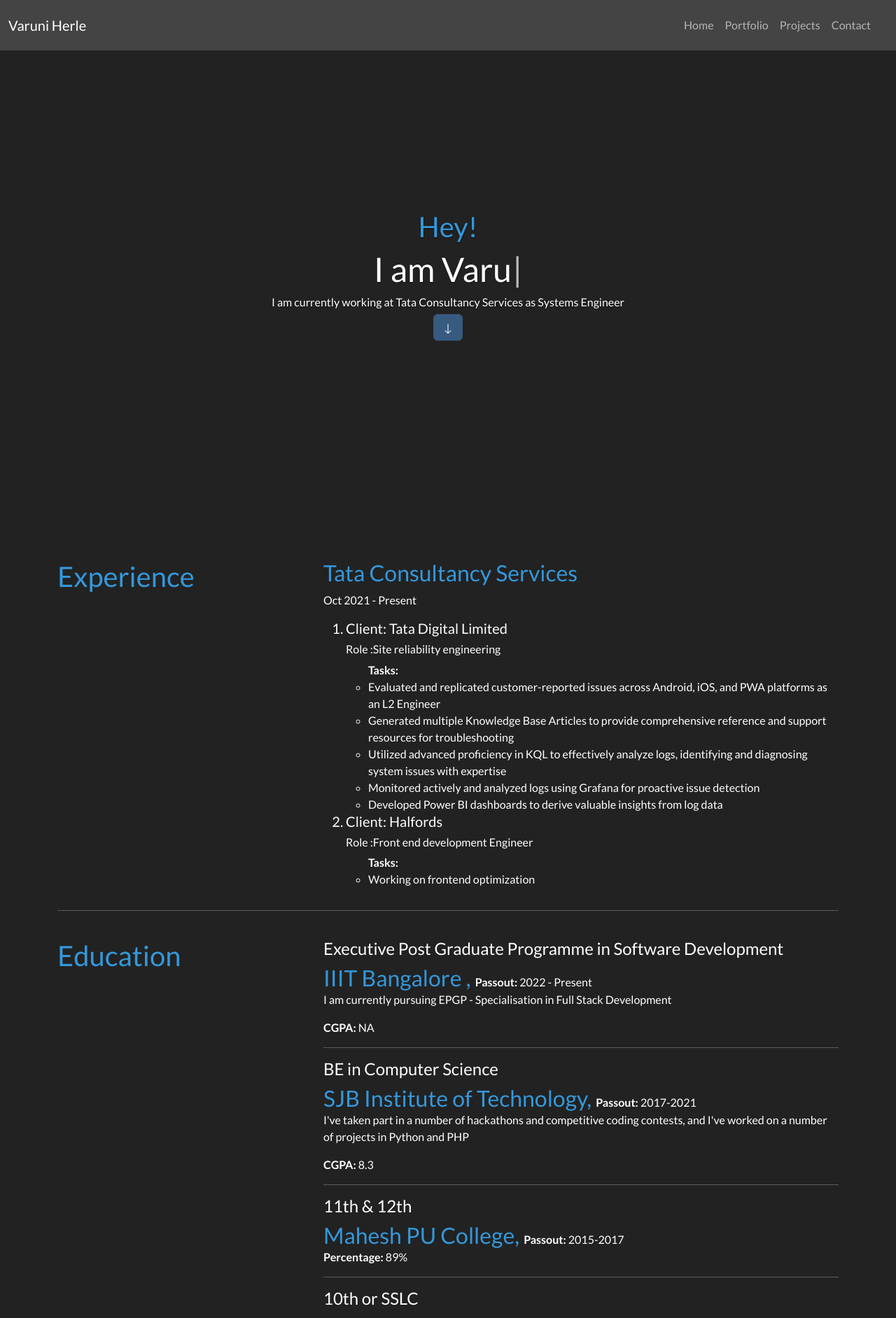
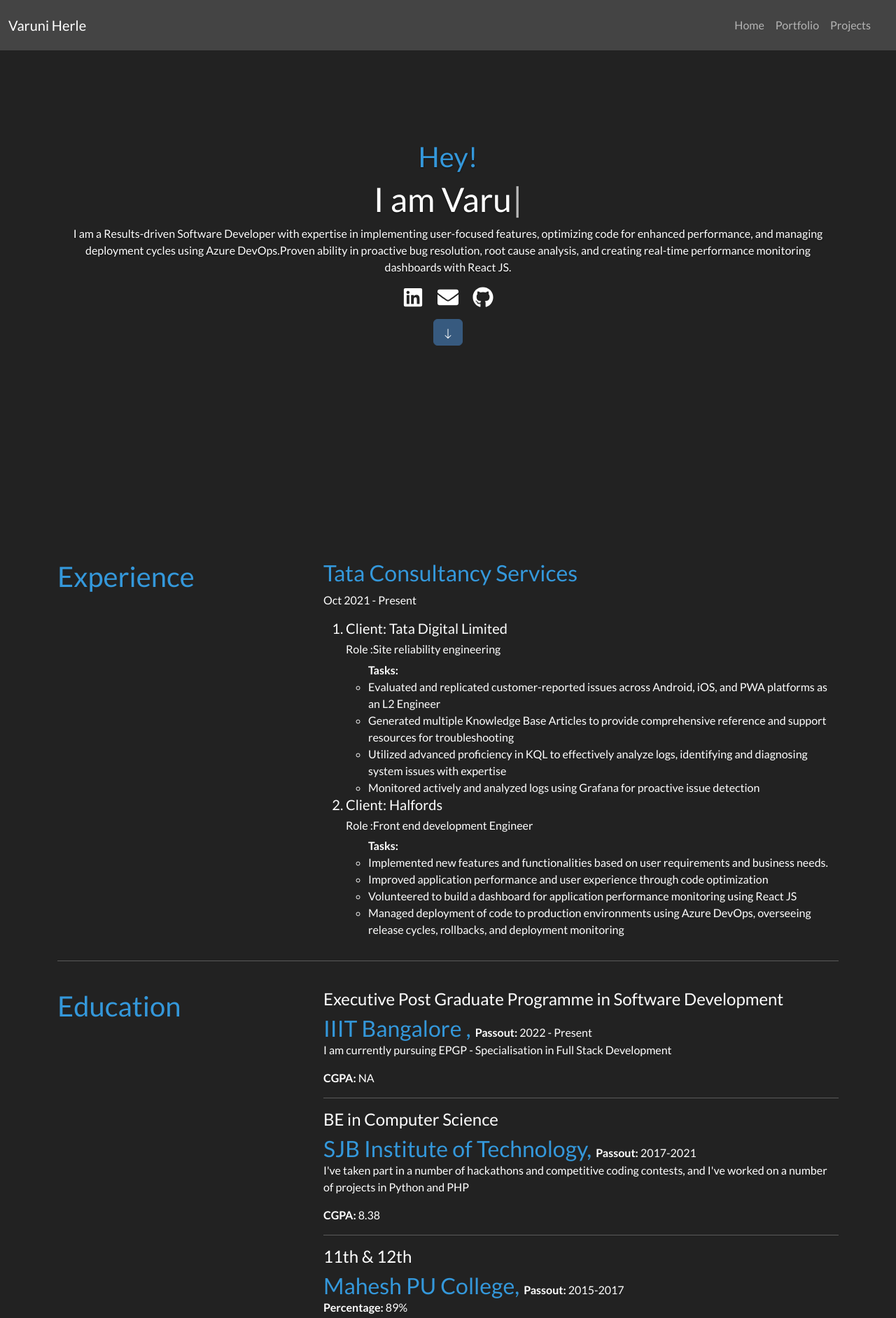
Before and after one commit to varuniherle/portfolio, a React (Create React App) app: page / in a window 1280 px wide. Shown: the top 1884 px of the page at 70% size. Built offline with nearby package versions, Linux system fonts and the light colour scheme.

Commit message:
modified the expereince and contacts

```diff
--- a/package.json
+++ b/package.json
@@ -12,7 +12,9 @@
     "react-bootstrap": "^2.7.0",
     "react-bootstrap-icons": "^1.10.2",
     "react-dom": "^18.2.0",
+    "react-icons": "^4.12.0",
     "react-scripts": "5.0.1",
+    "react-social-icons": "^6.7.0",
     "typewriter-effect": "^2.19.0",
     "web-vitals": "^2.1.4"
   },
--- a/src/components/About.jsx
+++ b/src/components/About.jsx
@@ -2,20 +2,14 @@
 import data from '../resume.js'
 import '../css/about.css'
 import img from '../images/profile.jpeg'
+import Contact from './Contact.jsx'
 
 function About() {
   return (
-    <div className='about'>
+    <div >
     <div className='container'>
-        <div className='row'>
-            <div className='col-4'>
-               <img className="profile-pic" src={img} alt="" />
-            </div>
-            <div className='col-8'>
-            <h1>About me</h1>
             {data.about}
-            </div>
-        </div>
+            <Contact />
     </div>
     </div>
 
--- a/src/components/Contact.jsx
+++ b/src/components/Contact.jsx
@@ -2,32 +2,33 @@
 import { Card } from 'react-bootstrap'
 import data from '../resume'
 import '../css/contact.css'
+import { FaLinkedin, FaEnvelope, FaGithub } from 'react-icons/fa';
+
 function Contact() {
     const contact = data.contact
+    const redirectToLinkedIn = () => {
+      window.open(contact[1].link, '_blank');
+    };
+
+    const redirectToGmail = () => {
+      window.open('mailto:'+ contact[0].link);
+    };
+
+    const redirectToGitHub = () => {
+      window.open(contact[2].link, '_blank');
+    };
   return (
-    <div className='mt-1 footerbackground'>
-        <h2 className='container text-info'>My Contact details</h2>
-
-        <div className='row container'>
-            {contact.map((c)=>{
-                return(
-                <div className='col-md-3  mx-auto mb-2'>
-                        <h4 className='text-info'>{c.name}</h4>
-                        {c.name =="Email"?
-                         <a href="mailto:varunipherle@gmail.com" className='link text-muted'>{c.link}</a>
-                         :<a href ={c.link} className='link text-muted'>{c.link}</a>}
-                </div>
-                )
-            })}
-
-
-        </div>
-
-
-
-
-
+    <div style={{ display: 'flex', justifyContent: 'center', alignItems: 'center' }} className='p-3'>
+    <div onClick={redirectToLinkedIn} style={{ margin: '0 10px' }}>
+      <FaLinkedin size={30} />
     </div>
+    <div onClick={redirectToGmail} style={{ margin: '0 10px' }}>
+      <FaEnvelope size={30} />
+    </div>
+    <div onClick={redirectToGitHub} style={{ margin: '0 10px' }}>
+      <FaGithub size={30} />
+    </div>
+  </div>
   )
 }
 
--- a/src/components/Header.jsx
+++ b/src/components/Header.jsx
@@ -3,6 +3,9 @@
 import { ArrowDown } from 'react-bootstrap-icons'
 import Typewriter from 'typewriter-effect';
 import '../css/header.css'
+import About from './About';
+import data from '../resume';
+import Contact from './Contact';
 
 
 function Header() {
@@ -19,11 +22,12 @@
                 loop: true,
             }}
             /></h1>
-            <h6>I am currently working at Tata Consultancy Services as Systems Engineer</h6>
+            <div className='container'>
+            <About />
+            </div>
             </div>
             <div className=''>
             <a className="btn btn-primary " href="#portfolio"><ArrowDown /></a>
-
             </div>
         </div>
     </div>
--- a/src/components/Home.jsx
+++ b/src/components/Home.jsx
@@ -27,12 +27,6 @@
         <Projects />
         </div>
 
-        <div id ="contact">
-        <Contact />
-        </div>
-
-
-
     </div>
 
 
--- a/src/components/Navigation.jsx
+++ b/src/components/Navigation.jsx
@@ -21,7 +21,7 @@
             {/* <Nav.Link href="#">Experience</Nav.Link> */}
             <Nav.Link href="#projects">Projects</Nav.Link>
             {/* <Nav.Link href="#">Achievement</Nav.Link> */}
-            <Nav.Link href="#contact">Contact</Nav.Link>
+
           </Nav>
         </Navbar.Collapse>
       </Container>
--- a/src/components/Skills.jsx
+++ b/src/components/Skills.jsx
@@ -7,6 +7,7 @@
     const lang = data.skills.Languages;
     const framework = data.skills.Frameworks;
     const query = data.skills['Query Languages']
+   const version = data.skills['Version Control']
   return (
     <div>
         <div className='row'>
@@ -38,7 +39,16 @@
                 </div>
             )
         })}
+        <h3 className='text-info'>Version Control</h3>
+        {version.map((l) =>{
+            return(
+                <div className="col-6 card3">
+                    {l}
+                </div>
+            )
+        })}
         </div>
+
     </div>
   )
 }
--- a/src/css/about.css
+++ b/src/css/about.css
@@ -5,7 +5,7 @@
     border-radius: 50%;
  }
  .background{
-    color: black;
+    color: rgb(211, 67, 67);
     background-color: white;
  }
  .about{
--- a/src/css/contact.css
+++ b/src/css/contact.css
@@ -1,19 +1,5 @@
-.link{
-    text-decoration: none;
+.contacts{
+  display: 'flex';
+  justify-content: center;
+  align-items: center;
 }
-
-.card2{
-
-    box-shadow: 0 4px 8px 0 rgba(0, 0, 0, 0.2), 0 6px 20px 0 rgba(0, 0, 0, 0.281);
-    background-color: #303030;
-    padding: 1%;
-
-  }
-  .card2:hover{
-    background-color: #3030;
-  }
-
-  .footerbackground{
-    background-color: #303030;
-    overflow: hidden;
-  }
--- a/src/css/header.css
+++ b/src/css/header.css
@@ -2,7 +2,7 @@
     position: relative;
     /* margin-top: 10vh;; */
     height: 100vh;
-    min-height: 500px;
+    min-height: 300px;
     width: 100%;
     /* background: #161415 url("../images/profile.jpeg") no-repeat top center; */
     /* background-color: rgba(149, 21, 21, 0.255); */
@@ -14,7 +14,7 @@
  .header_content{
     padding-top: 10%;
     text-align: center;
-    padding-top: 300px;
+    padding-top: 200px;
     text-shadow: 0px 1px 2px rgba(0, 0, 0, .5);
  }
  .header_arrow{
--- a/src/resume.js
+++ b/src/resume.js
@@ -1,8 +1,10 @@
 const data = {
-    "about":"I am currectly working at TCS as Site realiablity engineer, I like to learn new technologies, ",
-    "skills":{"Languages" :["Python", "Java","Javascipt"] ,
+    "about":"I am a Results-driven Software Developer with expertise in implementing user-focused features, optimizing code for enhanced performance, and managing deployment cycles using Azure DevOps.Proven ability in proactive bug resolution, root cause analysis, and creating real-time performance monitoring dashboards with React JS.",
+
+    "skills":{"Languages" :[ "Java","Javascipt"] ,
     "Query Languages" :["SQL","KQL","No SQL" ],
-    "Frameworks" :["React JS"]
+    "Frameworks" :["React JS"],
+    "Version Control":["Git"]
     },
 
     "contact":[
@@ -26,7 +28,7 @@
         {
             "name":"SJB Institute of Technology",
             "yop":"2017-2021",
-            "marks":"8.3",
+            "marks":"8.38",
             "class" :"BE in Computer Science",
             "grade_type": "CGPA",
             "desc": "I've taken part in a number of hackathons and competitive coding contests, and I've worked on a number of projects in Python and PHP"
@@ -90,12 +92,14 @@
         ,"Generated multiple Knowledge Base Articles to provide comprehensive reference and support resources for troubleshooting",
         "Utilized advanced proficiency in KQL to effectively analyze logs, identifying and diagnosing system issues with expertise",
         "Monitored actively and analyzed logs using Grafana for proactive issue detection",
-        "Developed Power BI dashboards to derive valuable insights from log data"]
+        ]
         },
         {
           "client":"Halfords" ,
           "role": "Front end development Engineer",
-          "desc" :["Working on frontend optimization"]
+          "desc" :["Implemented new features and functionalities based on user requirements and business needs.", "Improved application performance and user experience through code optimization",
+          "Volunteered to build a dashboard for application performance monitoring using React JS",
+          "Managed deployment of code to production environments using Azure DevOps, overseeing release cycles, rollbacks, and deployment monitoring"]
         }],
 
     }
```
Also changed, not shown: 1 other file (tests, documents, lock files or other folders).
